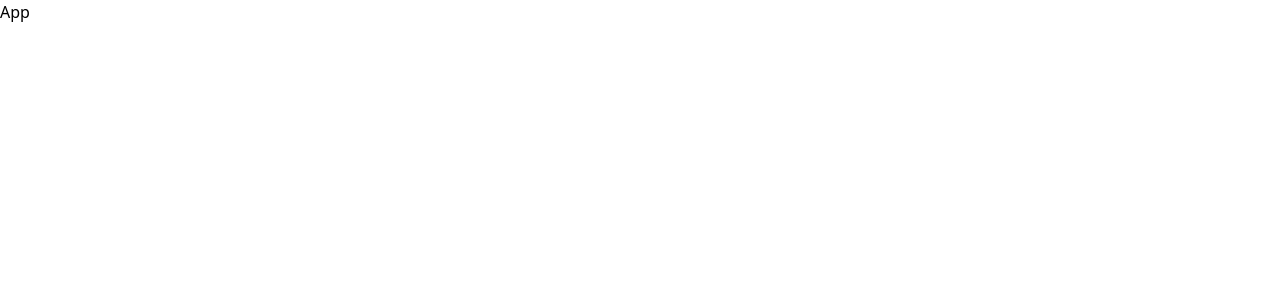
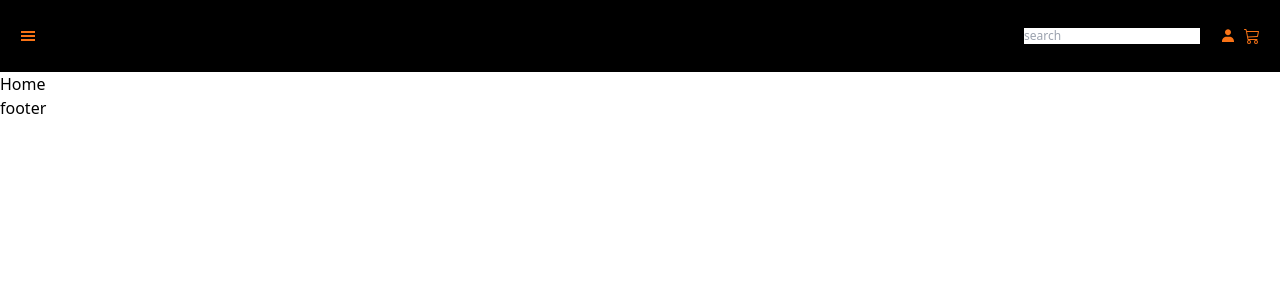
Before and after one commit to priyankara88/gflock, a React (Create React App) app: page / in a window 1280 px wide. Shown: the top 300 px of the page. Built offline with nearby package versions, Linux system fonts and the light colour scheme.

Commit message:
Header and react icons

```diff
--- a/package.json
+++ b/package.json
@@ -8,6 +8,8 @@
     "@testing-library/user-event": "^13.5.0",
     "react": "^18.2.0",
     "react-dom": "^18.2.0",
+    "react-icons": "^4.11.0",
+    "react-router-dom": "^6.16.0",
     "react-scripts": "5.0.1",
     "web-vitals": "^2.1.4"
   },
--- a/src/App.js
+++ b/src/App.js
@@ -1,5 +1,11 @@
+import MainRouter from "./routers/MainRouter";
+
 const App = () => {
-  return <div>App</div>;
+  return (
+    <div>
+      <MainRouter />
+    </div>
+  );
 };
 
 export default App;
--- /dev/null
+++ b/src/layouts/Header.jsx
@@ -0,0 +1,32 @@
+import { GiHamburgerMenu } from "react-icons/gi";
+import { BiSolidUser } from "react-icons/bi";
+import { BsCart3 } from "react-icons/bs";
+import { MdSearch } from "react-icons/md";
+
+const Header = () => {
+  return (
+    <div className=" sticky top-0 left-0 w-full bg-black p-5 text-orange-500 z-[100]">
+      <div className="flex w-full justify-between">
+        {/* MEnue Left Side */}
+        <div className="flex items-center">
+          <GiHamburgerMenu />
+        </div>
+        {/* MEnue Right Side */}
+        <div className="flex items-center gap-x-2">
+          <div className="flex w-[200px] items-center rounded-full px-3 py-2">
+            <input
+              type="text"
+              placeholder="search"
+              className="w-full outline-none  text-xs"
+            />
+          </div>
+
+          <BiSolidUser />
+          <BsCart3 />
+        </div>
+      </div>
+    </div>
+  );
+};
+
+export default Header;
--- /dev/null
+++ b/src/layouts/MainLayoute.jsx
@@ -0,0 +1,14 @@
+import { Outlet } from "react-router-dom";
+import Header from "./Header";
+
+const MainLayoute = () => {
+  return (
+    <div>
+      <Header />
+      <Outlet />
+      footer
+    </div>
+  );
+};
+
+export default MainLayoute;
--- /dev/null
+++ b/src/pages/Home.jsx
@@ -0,0 +1,5 @@
+const Home = () => {
+  return <div>Home</div>;
+};
+
+export default Home;
--- /dev/null
+++ b/src/routers/MainRouter.jsx
@@ -0,0 +1,19 @@
+import { BrowserRouter, Route, Routes } from "react-router-dom";
+import MainLayoute from "../layouts/MainLayoute";
+import Home from "../pages/Home";
+
+const MainRouter = () => {
+  return (
+    <div>
+      <BrowserRouter>
+        <Routes>
+          <Route path="/" Component={MainLayoute}>
+            <Route index Component={Home} />
+          </Route>
+        </Routes>
+      </BrowserRouter>
+    </div>
+  );
+};
+
+export default MainRouter;
```
Also changed, not shown: src/index.js (+6 -6 lines), 1 other file (tests, documents, lock files or other folders).
